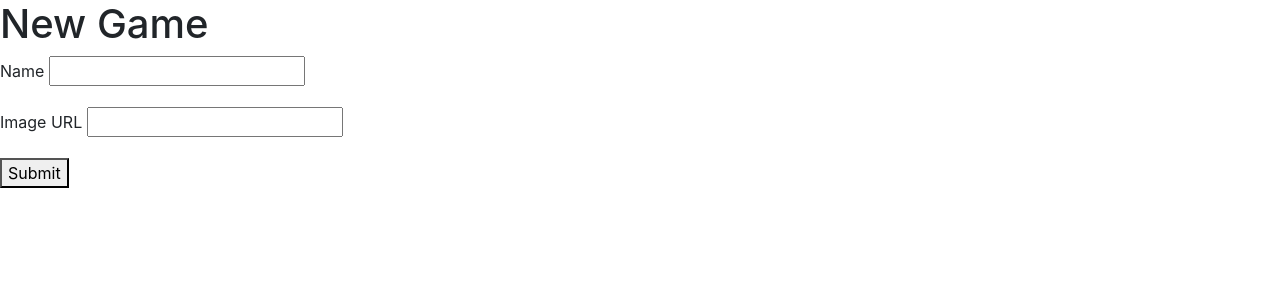
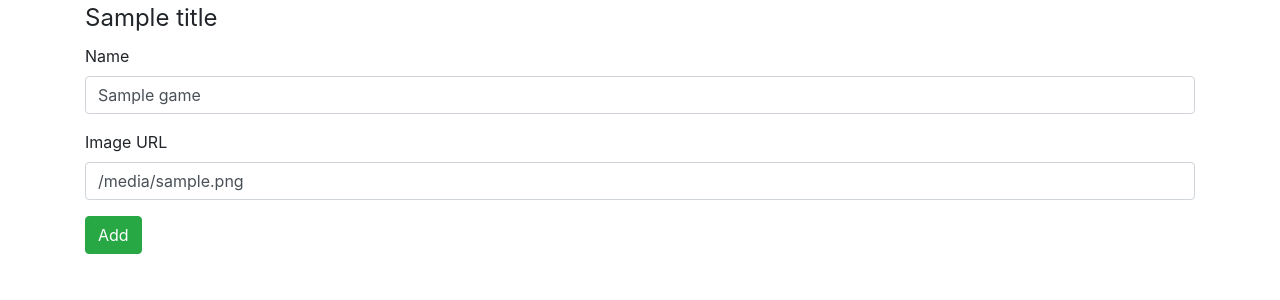
Before and after one commit to JorgeGallegosMS/Watcher, a Flask app: template templates/games_new.html.j2 in a window 1280 px wide. Shown: the part 56-356 px from the top of the page. Run offline with Flask 2, Linux system fonts and the light colour scheme; the template is opened without the code that fills it: most values are stand-ins (such as "Sample title", 1, 10 or a date in 2020); some libraries are stand-ins or nearby versions.

Commit message:
Added games_form partial

```diff
--- a/app.py
+++ b/app.py
@@ -12,41 +12,18 @@ host = os.environ.get('MONGODB_URI')
 client = MongoClient(host=f'{host}?retryWrites=false')
 db = client.get_default_database()
 
-
 games = db.games
-
 # client.drop_database(db)
 
-# league_of_legends = {
-#     'name': 'League of Legends',
-#     'image': 'https://dotesports-media.nyc3.cdn.digitaloceanspaces.com/wp-content/uploads/2019/09/12195522/league-of-legends.jpg'
-# }
-
-# dota2 = {
-#     'name': 'Dota 2',
-#     'image': 'https://esportsobserver.com/wp-content/uploads/2019/05/dota-2-russia.png'
-# }
-
-# csgo = {
-#     'name': 'Counter-Strike: Global Offensive',
-#     'image': 'https://www.oratoryprepomega.org/wp-content/uploads/2018/04/Feature-Image-1-1200x1200.jpg'
-# }
-# rocket_league = {
-#     'name': 'Rocket League',
-#     'image': 'https://encrypted-tbn0.gstatic.com/images?q=tbn:ANd9GcRW64dCTYk1c662BQdDgnUsHaJeR1kdQvxOlyFOOf7zeA9zBs2m'
-# }
-
-# games = [league_of_legends, dota2, csgo, rocket_league]
-
 @app.route('/')
-def index():
+def games_index():
     """Show all games"""
     return render_template('games_index.html.j2', games=games.find())
 
 @app.route('/games/new')
 def games_new():
     """Show form for new game"""
-    return render_template('games_new.html.j2')
+    return render_template('games_new.html.j2', game={}, title='New Game')
 
 @app.route('/games', methods=['POST'])
 def games_submit():
@@ -69,7 +46,7 @@ def games_show(game_id):
 def games_edit(game_id):
     """Show form to edit a game"""
     game = games.find_one({'_id': ObjectId(game_id)})
-    return render_template('games_edit.html.j2', game=game)
+    return render_template('games_edit.html.j2', game=game, title='Edit Game')
 
 @app.route('/games/<game_id>', methods=['POST'])
 def games_update(game_id):
@@ -86,6 +63,12 @@ def games_update(game_id):
 
     return redirect(url_for('games_show', game_id=game_id))
 
+@app.route('/games/<game_id>/delete', methods=['POST'])
+def games_delete(game_id):
+    """Delete a game"""
+    games.delete_one({'_id': ObjectId(game_id)})
+    return redirect(url_for('games_index'))
+
 
 
 
--- a/templates/games_index.html.j2
+++ b/templates/games_index.html.j2
@@ -1,9 +1,9 @@
 {% extends 'base.html.j2' %}
 
 {% block content %}
-<h1>Welcome to Watcher</h1>
 
 <div class="container">
+    <h1 class="text-center">Watcher</h1>
     <div class="row">
         {% for game in games %}
         <div class="col-sm-6">
--- a/templates/games_new.html.j2
+++ b/templates/games_new.html.j2
@@ -1,18 +1,10 @@
 {% extends 'base.html.j2' %}
 
 {% block content %}
-<h1>New Game</h1>
-
 <form action="/games" method="POST">
-    <div class="form-group">
-        <label for="name">Name</label>
-        <input type="text" name="name" id="name">
+    <div class="container">
+        {% include 'partials/games_form.html.j2' %}
+        <button class="btn btn-success" type="submit">Add</button>
     </div>
-
-    <div class="form-group">
-        <label for="image">Image URL</label>
-        <input type="text" name="image" id="image">
-    </div>
-    <button type="submit">Submit</button>
 </form>
 {% endblock %}
--- a/templates/games_show.html.j2
+++ b/templates/games_show.html.j2
@@ -4,6 +4,11 @@
 <div class="container">
     <h1>{{ game.name }}</h1>
     <a href="/games/{{ game._id }}/edit">Edit</a>
+    <p>
+        <form action="/games/{{ game._id }}/delete" method="POST">
+            <button type="submit">Delete</button>
+        </form>
+    </p>
     <img src="{{ game.image }}" alt="{{ game.name }}" height="80%" width="100%">
 </div>
 {% endblock %}
--- /dev/null
+++ b/templates/partials/games_form.html.j2
@@ -0,0 +1,13 @@
+<fieldset>
+    <legend>{{ title }}</legend>
+
+    <div class="form-group">
+            <label for="name">Name</label>
+            <input class="form-control" type="text" name="name" id="name" value="{{ game.name }}">
+        </div>
+
+        <div class="form-group">
+            <label for="image">Image URL</label>
+            <input class="form-control" type="text" name="image" id="image" value="{{ game.image }}">
+        </div>
+</fieldset>
```
Also changed, not shown: templates/games_edit.html.j2 (+3 -9 lines).
